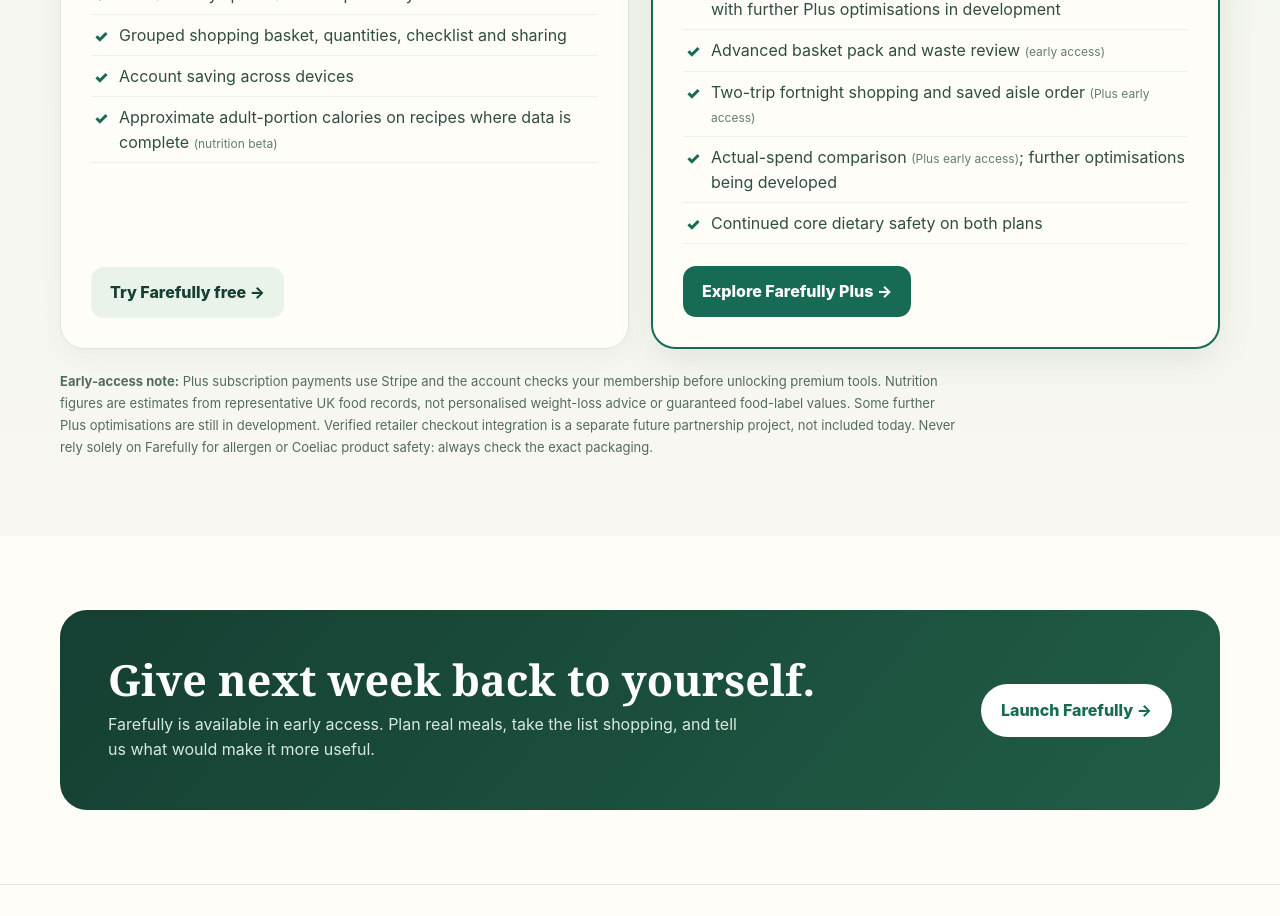
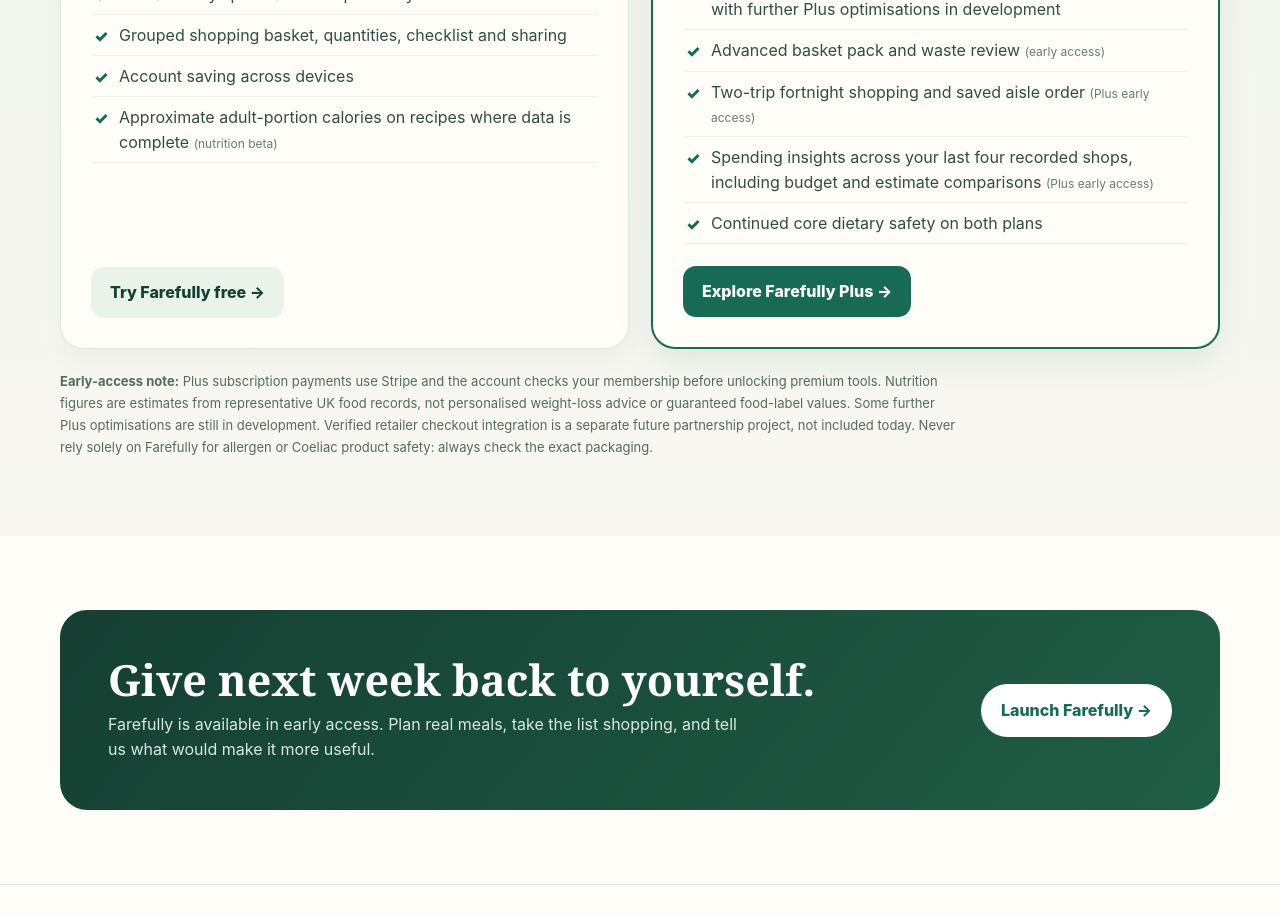
Before and after one commit to ColouredStatic/Farefully, a plain HTML site: page index.html in a window 1280 px wide. Shown: the part 5280-6196 px from the top of the page. Drawn offline with Linux system fonts and the light colour scheme.

Commit message:
Add Plus spending insights while preserving free receipts

```diff
--- a/index.html
+++ b/index.html
@@ -29,7 +29,7 @@
   <article class="plans-card plans-card-plus">
    <div class="plans-eyebrow">More time-saving tools · early access</div><h3>Farefully Plus</h3><div class="plans-price">£3.99 <span>/ month, or £34.99 / year</span></div>
    <p>Everything in Free, plus more planning and less shopping admin.</p>
-   <ul><li>Fourteen-day meal plans and advanced meal rotation</li><li>Optional adult daily calorie overview by breakfast, lunch, dinner and planned snacks <em>(nutrition beta; only where data is available)</em></li><li>Optional adult-entered daily comparison and alternatives for family dinners that still meet household food exclusions <em>(Plus nutrition beta)</em></li><li>Batch cooking and freezer-friendly recipes remain available, with further Plus optimisations in development</li><li>Advanced basket pack and waste review <em>(early access)</em></li><li>Two-trip fortnight shopping and saved aisle order <em>(Plus early access)</em></li><li>Actual-spend comparison <em>(Plus early access)</em>; further optimisations being developed</li><li>Continued core dietary safety on both plans</li></ul>
+   <ul><li>Fourteen-day meal plans and advanced meal rotation</li><li>Optional adult daily calorie overview by breakfast, lunch, dinner and planned snacks <em>(nutrition beta; only where data is available)</em></li><li>Optional adult-entered daily comparison and alternatives for family dinners that still meet household food exclusions <em>(Plus nutrition beta)</em></li><li>Batch cooking and freezer-friendly recipes remain available, with further Plus optimisations in development</li><li>Advanced basket pack and waste review <em>(early access)</em></li><li>Two-trip fortnight shopping and saved aisle order <em>(Plus early access)</em></li><li>Spending insights across your last four recorded shops, including budget and estimate comparisons <em>(Plus early access)</em></li><li>Continued core dietary safety on both plans</li></ul>
    <a class="plans-link plans-link-plus" href="/app/account.html">Explore Farefully Plus →</a>
   </article>
  </div>
```
